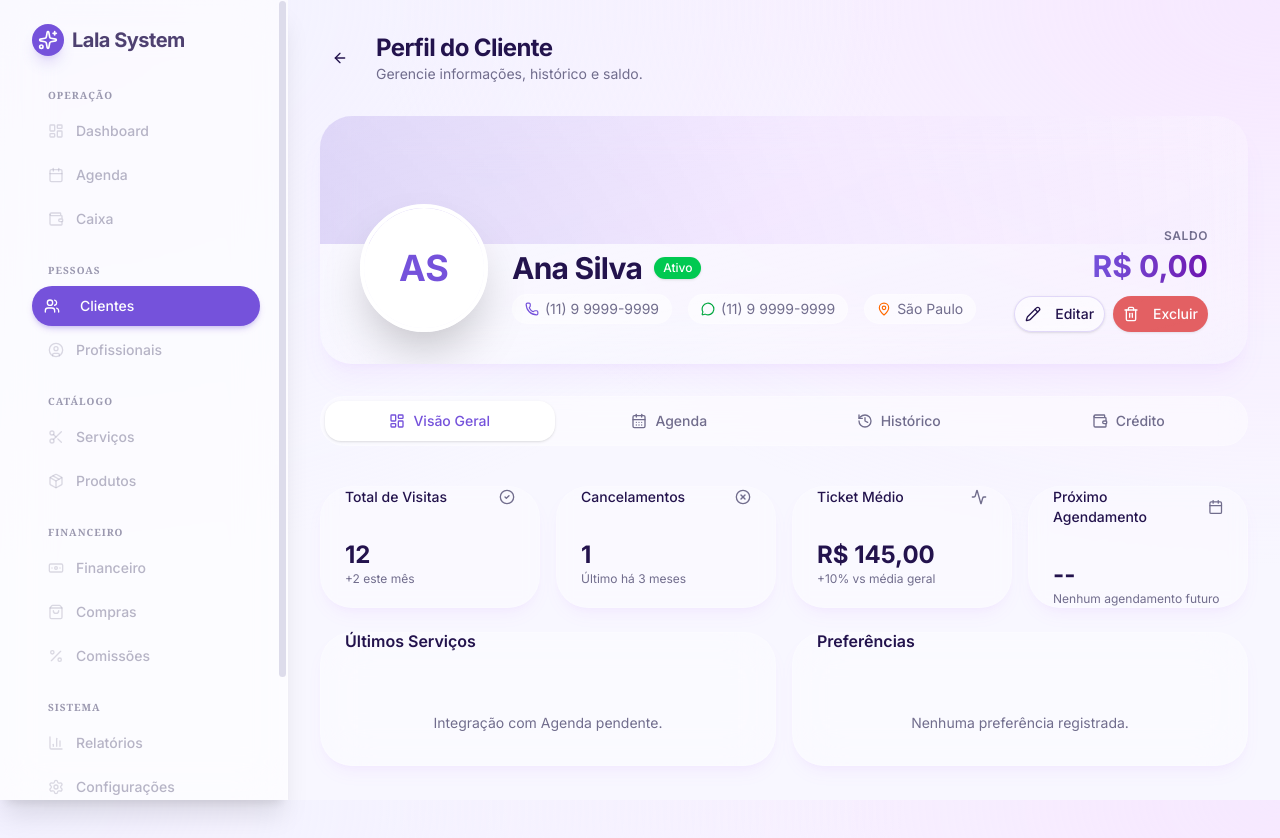
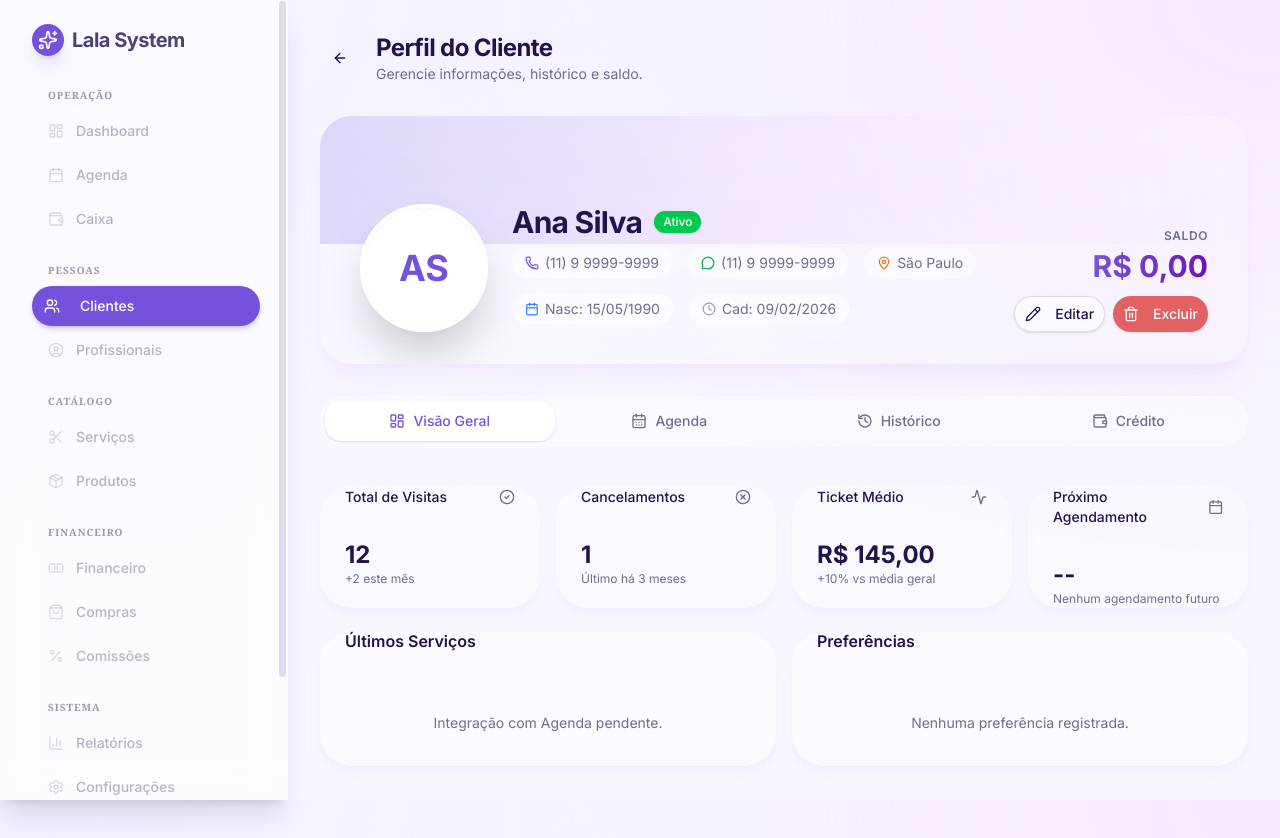
Before and after one commit to dmanske/sistema_lala, a Next.js app: page /clients/1 in a window 1280 px wide. Built offline with nearby package versions, Linux system fonts and the light colour scheme.

Commit message:
clientes

```diff
--- a/src/app/clients/[id]/page.tsx
+++ b/src/app/clients/[id]/page.tsx
@@ -18,7 +18,8 @@ import {
     History,
     CalendarDays,
     Wallet,
-    MoreVertical
+    MoreVertical,
+    Clock
 } from "lucide-react";
 
 import { Button } from "@/components/ui/button";
@@ -158,6 +159,14 @@ export default function ClientProfilePage() {
                                     <span className="flex items-center gap-1.5 bg-white/50 px-3 py-1 rounded-full border border-white/20">
                                         <MapPin className="h-3.5 w-3.5 text-orange-500" /> {client.city}
                                     </span>
+                                    {client.birthDate && (
+                                        <span className="flex items-center gap-1.5 bg-white/50 px-3 py-1 rounded-full border border-white/20">
+                                            <Calendar className="h-3.5 w-3.5 text-blue-500" /> Nasc: {formatDate(client.birthDate)}
+                                        </span>
+                                    )}
+                                    <span className="flex items-center gap-1.5 bg-white/50 px-3 py-1 rounded-full border border-white/20">
+                                        <Clock className="h-3.5 w-3.5 text-slate-400" /> Cad: {formatDate(client.createdAt)}
+                                    </span>
                                 </div>
                             </div>
                         </div>
--- a/src/app/clients/page.tsx
+++ b/src/app/clients/page.tsx
@@ -313,9 +313,19 @@ export default function ClientsPage() {
                                                         </span>
                                                     </div>
                                                 )}
-                                                <div className="flex items-center gap-2 text-slate-500">
-                                                    <MapPin className="h-3.5 w-3.5 text-blue-500/70" />
-                                                    <span className="text-sm truncate">{client.city}</span>
+                                                <div className="flex flex-wrap items-center gap-x-3 gap-y-0.5 text-slate-500">
+                                                    <div className="flex items-center gap-1.5 min-w-0">
+                                                        <MapPin className="h-3.5 w-3.5 text-blue-500/70" />
+                                                        <span className="text-xs truncate">{client.city}</span>
+                                                    </div>
+                                                    <div className="flex items-center gap-1.5 whitespace-nowrap">
+                                                        <Calendar className="h-3.5 w-3.5 text-orange-500/70" />
+                                                        <span className="text-xs">Nasc: {formatDate(client.birthDate)}</span>
+                                                    </div>
+                                                    <div className="flex items-center gap-1.5 whitespace-nowrap">
+                                                        <Clock className="h-3.5 w-3.5 text-slate-400" />
+                                                        <span className="text-xs">Cad: {format(new Date(client.createdAt), 'dd/MM/yy', { locale: ptBR })}</span>
+                                                    </div>
                                                 </div>
                                             </div>
                                         </div>
```
